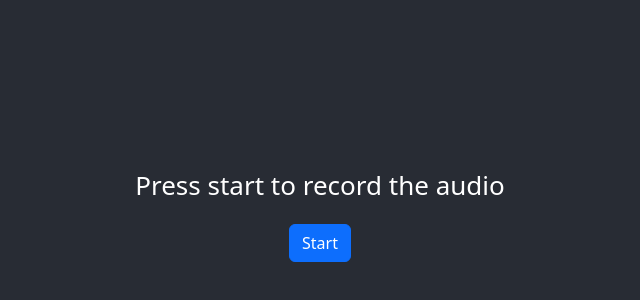
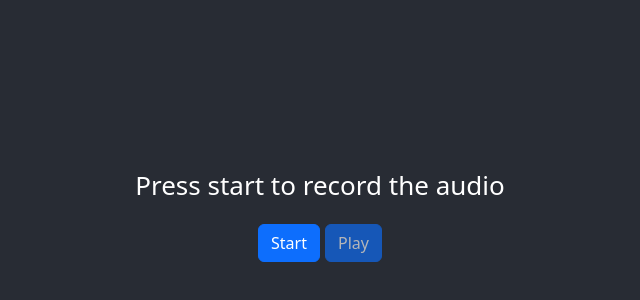
Before and after one commit to sgmark2000/shazam-temalab, a React (Create React App) app: page / in a window 1280 px wide. Shown: the part 186-486 px from the top of the page, without its empty margins (320-960 px from the left). Built offline with nearby package versions, Linux system fonts and the light colour scheme; what extendable-media-recorder, extendable-media-recorder-wav-encoder would draw is missing.

Commit message:
salalalala

```diff
--- a/src/App.css
+++ b/src/App.css
@@ -25,3 +25,7 @@
 .fade-in-fade-out {
   animation: fade-in-out 1s infinite alternate;
 }
+
+.asd {
+  width: 100px;
+}
--- a/src/components/Recorder.tsx
+++ b/src/components/Recorder.tsx
@@ -61,14 +61,13 @@ function stopRecording() {
   });
 }
 
-/*function playAudio(audioBlob: Blob | MediaSource) {
+function playAudio(audioBlob: Blob | MediaSource | null) {
   if (audioBlob) {
     const audio = new Audio();
     audio.src = URL.createObjectURL(audioBlob);
     audio.play();
   }
-}*/
-
+}
 
 async function uploadBlob(audioBlob: Blob) {
   const formData = new FormData();
@@ -90,6 +89,7 @@ export default function Recorder ()
 {
   const [isRecording, setIsRecording] = useState(false)
   const [data, setData] = useState(null);
+  const [audio, setAudio] = useState<Blob | null>(null);
 
   function startRec()
   {
@@ -105,7 +105,13 @@ export default function Recorder ()
     setIsRecording(false);
     if(wavAudioBlob)
       uploadBlob(wavAudioBlob);
+      setAudio(wavAudioBlob)
+
       handleClick();
+  }
+
+  function playBack() {
+    playAudio(audio)
   }
 
 function handleClick() {
@@ -123,16 +129,33 @@ function handleClick() {
   return (
     <div>
       { !isRecording ?
-      <div>
-        <p>Press start to record the audio</p><Button onClick = {startRec}>Start</Button>
         <div>
-        {data ? <div>{JSON.stringify(data)}</div> : <div></div>}
-      </div>
+          { audio ?
+          <div>
+            <p>Press start to record the audio</p>
+            <Button style={{marginRight: "5px"}} onClick = {startRec}>Start</Button>
+            <Button onClick = {playBack}>Play</Button>
+          </div> :
+          <div>
+            <p>Press start to record the audio</p>
+            <Button style={{marginRight: "5px"}} onClick = {startRec}>Start</Button>
+            <Button disabled>Play</Button>
+          </div>
+          }
+        <div>
+          { data ?
+          <div>
+            {JSON.stringify(data)}
+          </div> :
+          <div></div>
+          }
+        </div>
       </div> :
       <div>
         <p className="fade-in-fade-out">Recording...</p>
         <Button variant='danger' onClick = {stopRec}>Stop</Button>
-      </div> }
+      </div>
+      }
     </div>
   )
 }
```
Also changed, not shown: 1 other file (tests, documents, lock files or other folders).
